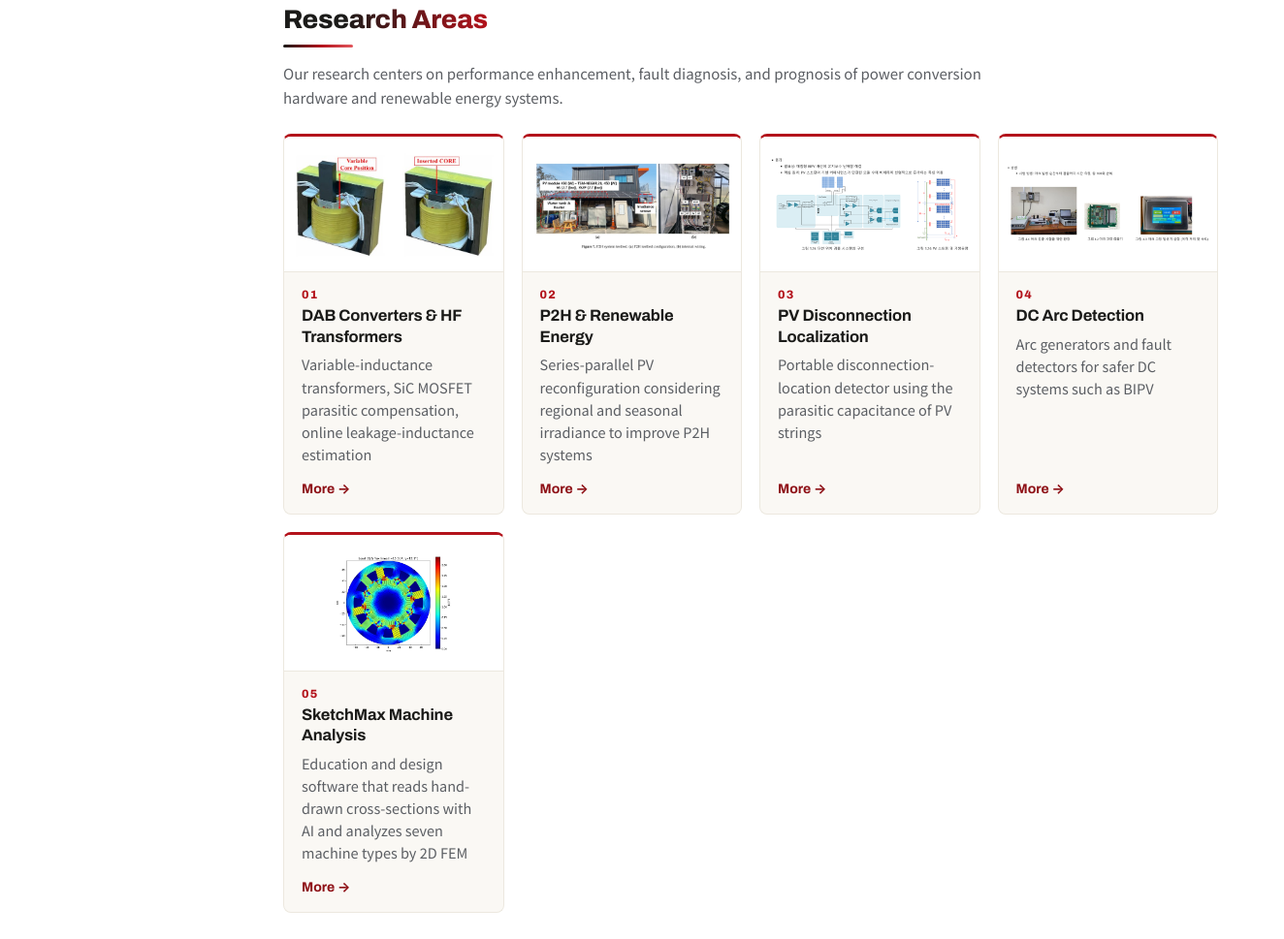
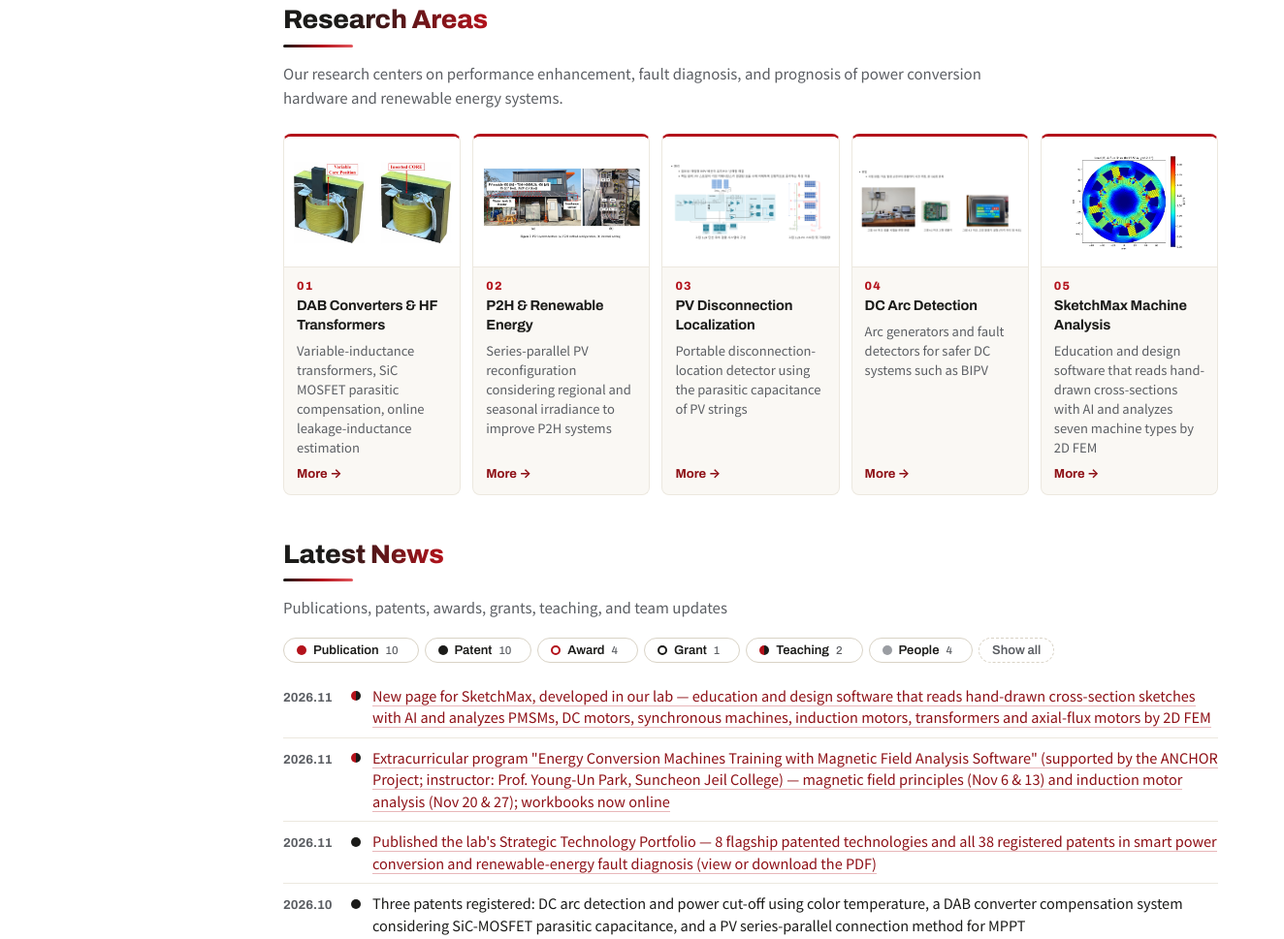
Before and after one commit to energy-mecha/e-mecha, a plain HTML site: page index.html in a window 1280 px wide. Shown: the part 1070-2039 px from the top of the page at 97% size, 1324 px wide, since content can reach past the window. Drawn offline with Linux system fonts and the light colour scheme.

Commit message:
v1.33: Research Areas cards in one row; fit the 8-item menu at 1181-1420 px
Co-Authored-By: Claude Opus 5.5 <noreply@anthropic.com>

```diff
--- a/assets/css/style.css
+++ b/assets/css/style.css
@@ -160,6 +160,16 @@ section.block.soft { background: none; }
 .grid.c2 { grid-template-columns: repeat(2, minmax(0, 1fr)); }
 .grid.c3 { grid-template-columns: repeat(3, minmax(0, 1fr)); }
 .grid.c4 { grid-template-columns: repeat(auto-fill, minmax(210px, 1fr)); }
+/* 홈 Research Areas: 카드 5개를 한 줄로 (좁은 화면: 3개 → 2개) */
+.grid.c5 { grid-template-columns: repeat(5, minmax(0, 1fr)); gap: 12px; }
+.areas .card .thumb { aspect-ratio: 4 / 3; }
+.areas .card .thumb img { padding: 6px; }
+.areas .card .body { padding: 12px 13px 14px; }
+.areas .card h3 { font-size: 14.5px; line-height: 1.35; }
+.areas .card p { font-size: 13px; line-height: 1.55; margin-bottom: 8px; }
+.areas .card .more-link { font-size: 13px; }
+@media (max-width: 1000px) { .grid.c5 { grid-template-columns: repeat(3, minmax(0, 1fr)); } }
+@media (max-width: 640px) { .grid.c5 { grid-template-columns: repeat(2, minmax(0, 1fr)); } }
 .card { background: var(--surface); border: 1px solid var(--line); border-top: 3px solid var(--accent); border-radius: var(--radius); overflow: hidden; display: flex; flex-direction: column; transition: transform .15s ease, box-shadow .15s ease, border-top-color .15s ease; }
 .card:hover { transform: translateY(-3px); box-shadow: 0 8px 22px rgba(27,27,25,.1); border-top-color: var(--ink); }
 .card .thumb { aspect-ratio: 16 / 10; background: #fff; border-bottom: 1px solid var(--line); display: flex; align-items: center; justify-content: center; overflow: hidden; }
@@ -404,6 +414,11 @@ main ol li.pub .pub-title a, main ol li.pub a.badge { border-bottom: 0; text-dec
   .brand-sub { display: none; }
 }
 @media (min-width: 641px) { .brand { flex: none; } }
+/* 메뉴 8개(SketchMax 포함)가 ☰ 메뉴로 바뀌기 전 폭에서도 한 줄에 들어가도록 간격 축소 */
+@media (min-width: 1181px) and (max-width: 1420px) {
+  .site-header .container { gap: 14px; }
+  .main-nav a { padding: 8px 9px; font-size: 14.5px; }
+}
 @media (max-width: 1180px) {
   .nav-toggle { display: block; }
   .main-nav { position: absolute; top: 100%; left: 0; right: 0; background: var(--ink); display: none; border-top: 1px solid #333; }
--- a/index.html
+++ b/index.html
@@ -59,7 +59,7 @@
       <h2 class="section-title">Research Areas</h2>
       <p class="section-desc" lang="ko">전력변환 하드웨어와 신재생에너지 시스템의 성능 향상, 고장 진단 및 예측을 핵심 축으로 연구합니다.</p>
       <p class="section-desc" lang="en">Our research centers on performance enhancement, fault diagnosis, and prognosis of power conversion hardware and renewable energy systems.</p>
-      <div class="grid c4">
+      <div class="grid c5 areas">
         <a class="card" href="research.html#dab">
           <div class="thumb"><img src="assets/img/vit-proto.jpg" alt="Variable-inductance high-frequency transformer prototype"></div>
           <div class="body"><div class="num">01</div>
```
Also changed, not shown: 1 other file.
